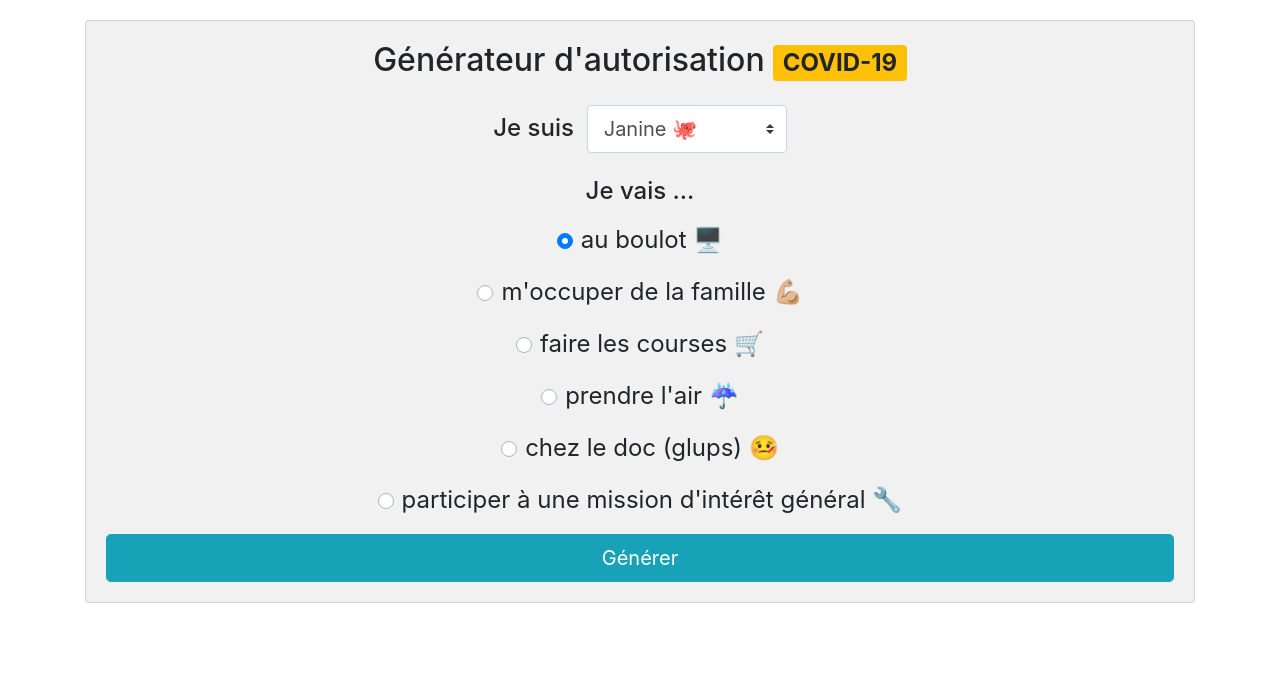
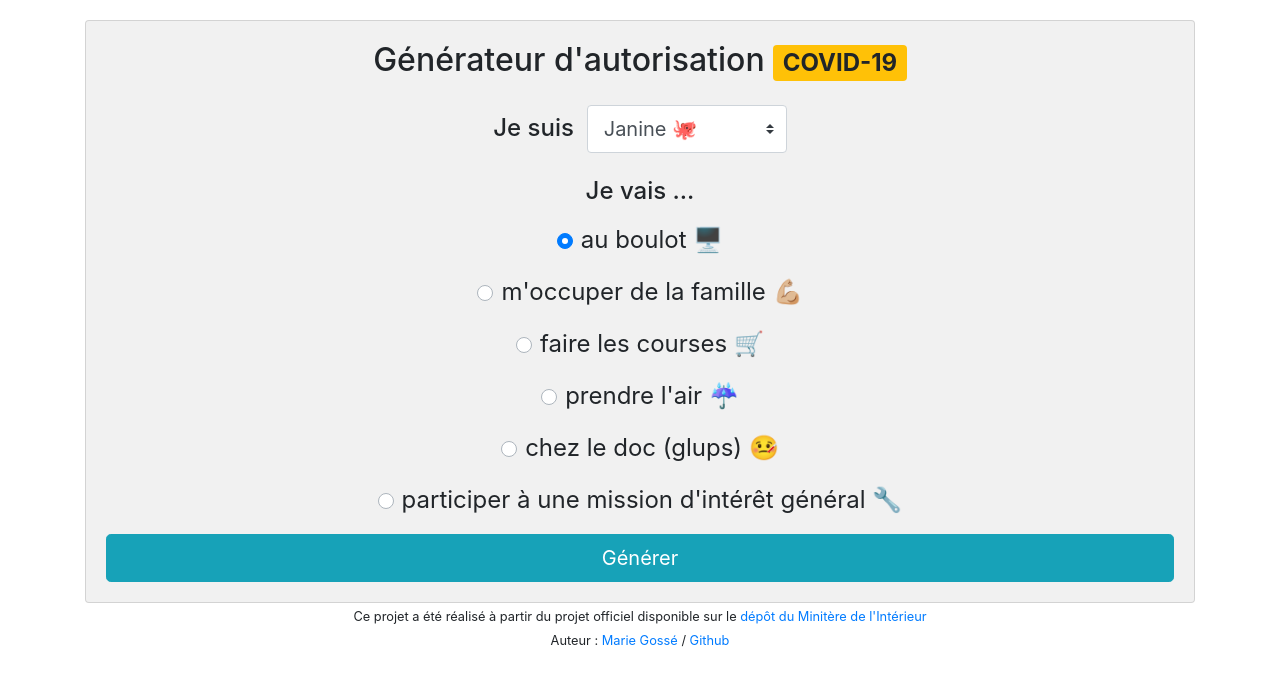
Before and after one commit to kasty/covid19-auto-generator, a React (Create React App) app: page / in a window 1280 px wide. Shown: the top 684 px of the page. Built offline with nearby package versions, Linux system fonts and the light colour scheme.

Commit message:
add legal mentions

```diff
--- a/src/App.tsx
+++ b/src/App.tsx
@@ -4,6 +4,7 @@ import './css/App.css';
 import React from 'react';
 import Header from './components/Header';
 import Form from './components/Form';
+import LegalMentions from './components/LegalMentions';
 
 function App() {
   return (
@@ -14,6 +15,7 @@ function App() {
             <Form />
           </div>
         </div>
+        <LegalMentions />
     </div>
   );
 }
--- /dev/null
+++ b/src/components/LegalMentions.tsx
@@ -0,0 +1,10 @@
+import React from 'react';
+
+const LegalMentions = () => {
+
+  return (
+    <p className="text-center"><small>Ce projet a été réalisé à partir du projet officiel disponible sur le <a href="https://github.com/LAB-MI/attestation-deplacement-derogatoire-q4-2020">dépôt du Minitère de l'Intérieur</a><br />Auteur : <a href="https://www.mariegosse.fr">Marie Gossé</a> / <a href="https://github.com/kasty/covid19-auto-generator">Github</a></small></p>
+  );
+}
+
+export default LegalMentions;
```
